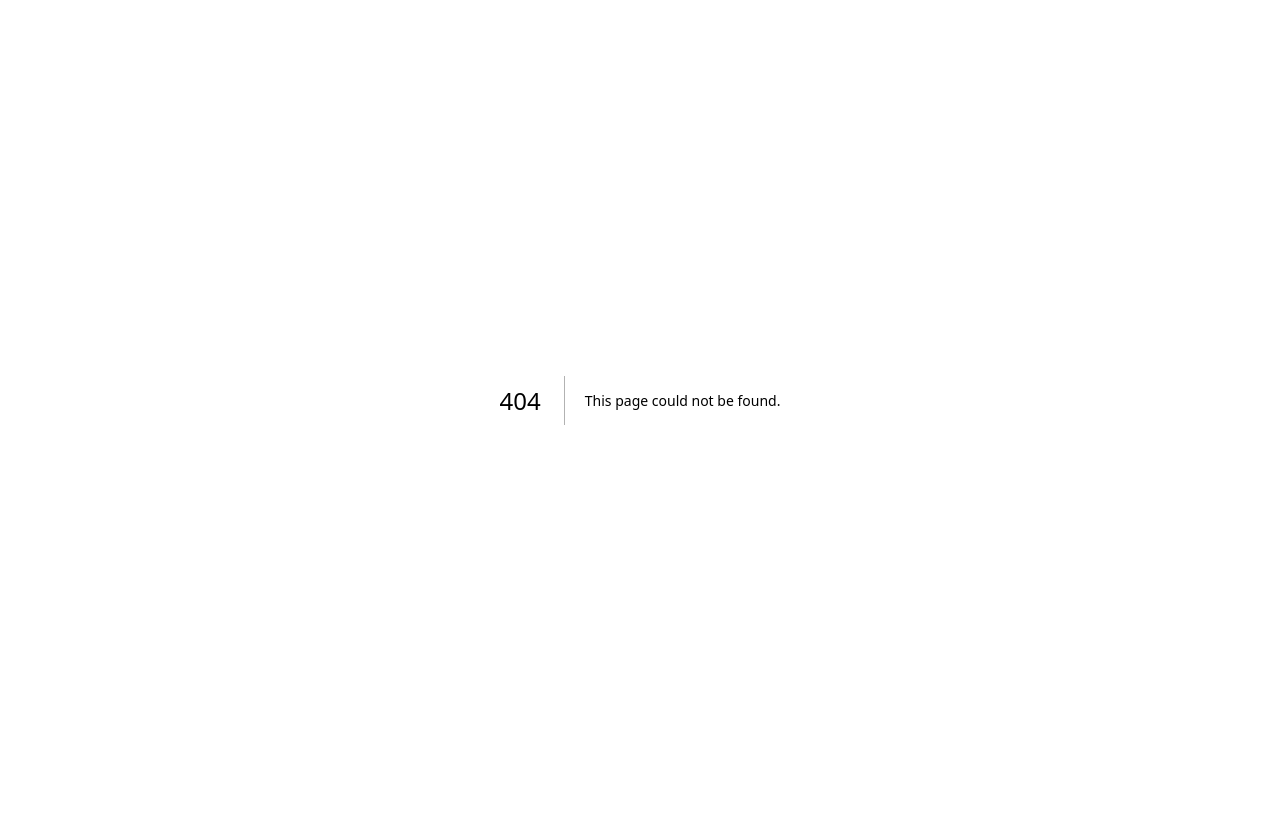
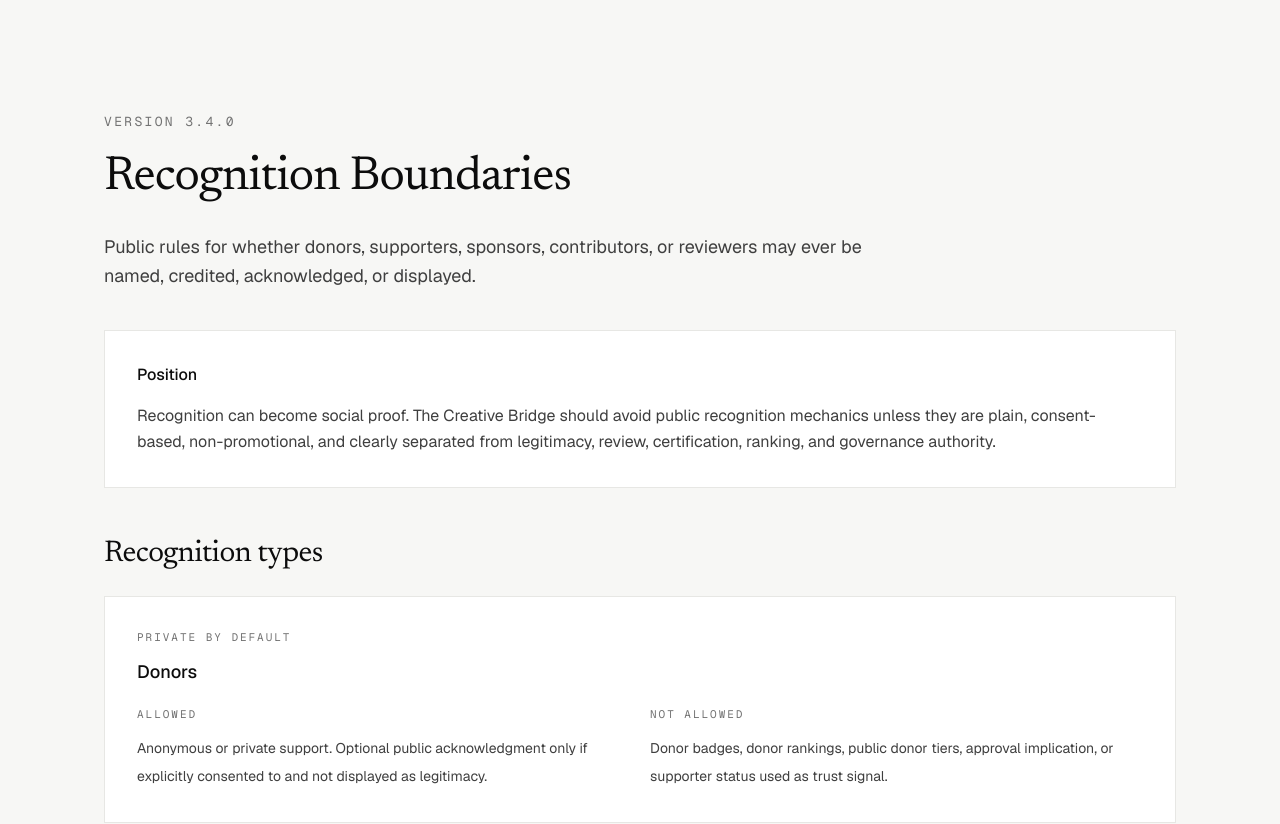
Before and after one commit to zacharymplace/creative-bridge, a Next.js app: page /recognition-boundaries in a window 1280 px wide. Before the commit this address had no page. Shown: the top 824 px of the page. Before the commit the page ends 800 px from the top, so only its background shows below. Built offline with nearby package versions, Linux system fonts and the light colour scheme.

Commit message:
Add recognition boundaries

```diff
--- a/package.json
+++ b/package.json
@@ -1,6 +1,6 @@
 {
   "name": "creative-bridge",
-  "version": "3.3.0",
+  "version": "3.4.0",
   "private": true,
   "scripts": {
     "prebuild": "node scripts/sync-public-assets.mjs",
--- a/scripts/qa-static-export.mjs
+++ b/scripts/qa-static-export.mjs
@@ -62,6 +62,9 @@ const requiredFiles = [
   "docs/releases/v3.1.0.md",
   "docs/releases/v3.2.0.md",
   "docs/releases/v3.3.0.md",
+  "docs/releases/v3.4.0.md",
+  "docs/business/recognition-boundaries.md",
+  "recognition-boundaries.html",
   "docs/business/sponsor-non-interference-terms.md",
   "sponsor-terms.html",
   "docs/business/supporter-copy-guardrails.md",
--- a/scripts/sync-public-assets.mjs
+++ b/scripts/sync-public-assets.mjs
@@ -54,6 +54,8 @@ const markdownFiles = [
   "releases/v3.1.0.md",
   "releases/v3.2.0.md",
   "releases/v3.3.0.md",
+  "releases/v3.4.0.md",
+  "business/recognition-boundaries.md",
   "business/sponsor-non-interference-terms.md",
   "business/supporter-copy-guardrails.md",
   "business/donation-readiness.md",
--- /dev/null
+++ b/src/app/recognition-boundaries/page.tsx
@@ -0,0 +1,104 @@
+import { recognitionBoundaries } from "@/content/recognition-boundaries/recognition-boundaries";
+
+export default function RecognitionBoundariesPage() {
+  return (
+    <main>
+      <section className="cb-container cb-section-y">
+        <p className="font-mono text-[13px] uppercase tracking-[0.18em] text-[var(--cb-muted)]">
+          Version {recognitionBoundaries.version}
+        </p>
+
+        <h1 className="cb-display mt-4 max-w-4xl text-4xl tracking-tight text-[var(--cb-ink)] sm:text-5xl sm:leading-tight">
+          {recognitionBoundaries.title}
+        </h1>
+
+        <p className="mt-6 max-w-3xl text-lg leading-relaxed text-[var(--cb-body)]">
+          {recognitionBoundaries.summary}
+        </p>
+
+        <div className="mt-10 border border-[var(--cb-border)] bg-[var(--cb-surface)] p-6 sm:p-8">
+          <h2 className="text-base font-medium text-[var(--cb-ink)]">
+            Position
+          </h2>
+          <p className="mt-4 text-base leading-relaxed text-[var(--cb-body)]">
+            {recognitionBoundaries.position}
+          </p>
+        </div>
+
+        <section className="mt-12">
+          <h2 className="cb-display text-3xl text-[var(--cb-ink)]">
+            Recognition types
+          </h2>
+
+          <div className="mt-6 grid gap-5">
+            {recognitionBoundaries.recognitionTypes.map((item) => (
+              <article
+                key={item.title}
+                className="border border-[var(--cb-border)] bg-[var(--cb-surface)] p-6 sm:p-8"
+              >
+                <p className="font-mono text-[11px] uppercase tracking-[0.18em] text-[var(--cb-muted)]">
+                  {item.defaultState}
+                </p>
+                <h3 className="mt-3 text-lg font-medium text-[var(--cb-ink)]">
+                  {item.title}
+                </h3>
+
+                <div className="mt-5 grid gap-5 md:grid-cols-2">
+                  <div>
+                    <h4 className="font-mono text-[11px] uppercase tracking-[0.18em] text-[var(--cb-muted)]">
+                      Allowed
+                    </h4>
+                    <p className="mt-3 text-sm leading-7 text-[var(--cb-body)]">
+                      {item.allowed}
+                    </p>
+                  </div>
+                  <div>
+                    <h4 className="font-mono text-[11px] uppercase tracking-[0.18em] text-[var(--cb-muted)]">
+                      Not allowed
+                    </h4>
+                    <p className="mt-3 text-sm leading-7 text-[var(--cb-body)]">
+                      {item.notAllowed}
+                    </p>
+                  </div>
+                </div>
+              </article>
+            ))}
+          </div>
+        </section>
+
+        <section className="mt-12 grid gap-8 lg:grid-cols-2">
+          <div className="border border-[var(--cb-border)] bg-[var(--cb-surface)] p-6 sm:p-8">
+            <h2 className="cb-display text-3xl text-[var(--cb-ink)]">
+              Public recognition rules
+            </h2>
+            <ul className="mt-6 space-y-4 text-sm leading-7 text-[var(--cb-body)]">
+              {recognitionBoundaries.publicRecognitionRules.map((item) => (
+                <li key={item}>— {item}</li>
+              ))}
+            </ul>
+          </div>
+
+          <div className="border border-[var(--cb-border)] bg-[var(--cb-surface)] p-6 sm:p-8">
+            <h2 className="cb-display text-3xl text-[var(--cb-ink)]">
+              Prohibited patterns
+            </h2>
+            <ul className="mt-6 space-y-4 text-sm leading-7 text-[var(--cb-body)]">
+              {recognitionBoundaries.prohibitedPatterns.map((item) => (
+                <li key={item}>— {item}</li>
+              ))}
+            </ul>
+          </div>
+        </section>
+
+        <section className="mt-12 border-t border-[var(--cb-border)] pt-8">
+          <h2 className="font-mono text-[12px] uppercase tracking-[0.2em] text-[var(--cb-muted)]">
+            Release gate
+          </h2>
+          <p className="mt-4 max-w-3xl text-sm leading-7 text-[var(--cb-body)]">
+            {recognitionBoundaries.releaseGate}
+          </p>
+        </section>
+      </section>
+    </main>
+  );
+}
--- /dev/null
+++ b/src/content/recognition-boundaries/recognition-boundaries.ts
@@ -0,0 +1,72 @@
+export const recognitionBoundaries = {
+  title: "Recognition Boundaries",
+  version: "3.4.0",
+  summary:
+    "Public rules for whether donors, supporters, sponsors, contributors, or reviewers may ever be named, credited, acknowledged, or displayed.",
+  position:
+    "Recognition can become social proof. The Creative Bridge should avoid public recognition mechanics unless they are plain, consent-based, non-promotional, and clearly separated from legitimacy, review, certification, ranking, and governance authority.",
+  recognitionTypes: [
+    {
+      title: "Donors",
+      defaultState: "Private by default",
+      allowed:
+        "Anonymous or private support. Optional public acknowledgment only if explicitly consented to and not displayed as legitimacy.",
+      notAllowed:
+        "Donor badges, donor rankings, public donor tiers, approval implication, or supporter status used as trust signal.",
+    },
+    {
+      title: "Supporters",
+      defaultState: "Private by default",
+      allowed:
+        "Plain acknowledgment may be considered later if recognition governance exists.",
+      notAllowed:
+        "Supporter walls, public status markers, priority labels, verified supporter claims, or influence implication.",
+    },
+    {
+      title: "Sponsors",
+      defaultState: "Separated by default",
+      allowed:
+        "Plain sponsor acknowledgment only in a clearly separated funding context with non-interference terms visible.",
+      notAllowed:
+        "Sponsor placement near review results, standards language, project profiles, rankings, certification, or governance decisions.",
+    },
+    {
+      title: "Reviewers",
+      defaultState: "Consent required",
+      allowed:
+        "Reviewer names may be recorded only with consent and should be tied to specific feedback, not broad endorsement.",
+      notAllowed:
+        "Reviewer names used as endorsement, expert approval, certification, or promotional authority.",
+    },
+    {
+      title: "Contributors",
+      defaultState: "Specific credit required",
+      allowed:
+        "Contributors may be credited for specific work, role, scope, and contribution type.",
+      notAllowed:
+        "Vague association, inflated credit, implied authorship, or legitimacy borrowing.",
+    },
+  ],
+  publicRecognitionRules: [
+    "Recognition must be opt-in.",
+    "Recognition must be specific.",
+    "Recognition must be plain.",
+    "Recognition must not imply approval.",
+    "Recognition must not create rankings.",
+    "Recognition must not create certification.",
+    "Recognition must not suggest governance authority.",
+    "Recognition must remain separated from review outcomes.",
+  ],
+  prohibitedPatterns: [
+    "Supporter badges",
+    "Donor leaderboards",
+    "Sponsor-backed standard language",
+    "Reviewer-as-endorser framing",
+    "Public names used as implied attachment",
+    "Recognition tiers that resemble trust scores",
+    "Paid visibility or placement",
+    "Funding recognition near project legitimacy signals",
+  ],
+  releaseGate:
+    "No public recognition feature should launch until it satisfies these boundaries and remains consistent with the Funding & Pricing Principles, Sponsor Non-Interference Terms, and Limits & Non-Authority Statement.",
+} as const;
--- a/src/content/site-copy.ts
+++ b/src/content/site-copy.ts
@@ -176,6 +176,7 @@ export const footerCopy = {
   { label: "Donation Readiness", href: "/donation-readiness" },
   { label: "Supporter Copy", href: "/supporter-copy" },
   { label: "Sponsor Terms", href: "/sponsor-terms" },
+  { label: "Recognition", href: "/recognition-boundaries" },
   { label: "Submit", href: "/submit" },
   { label: "Collaborate", href: "/collaborate" },
   { label: "Trust", href: "/trust" },
@@ -202,6 +203,7 @@ export const footerCopy = {
   { label: "Donation Readiness", href: "/donation-readiness" },
   { label: "Supporter Copy", href: "/supporter-copy" },
   { label: "Sponsor Terms", href: "/sponsor-terms" },
+  { label: "Recognition", href: "/recognition-boundaries" },
     { label: "Start", href: "/start" },
   { label: "Standard", href: "/standard" },
     { label: "Manifesto", href: "/manifesto" },
```
Also changed, not shown: 2 other files (tests, documents, lock files or other folders).
